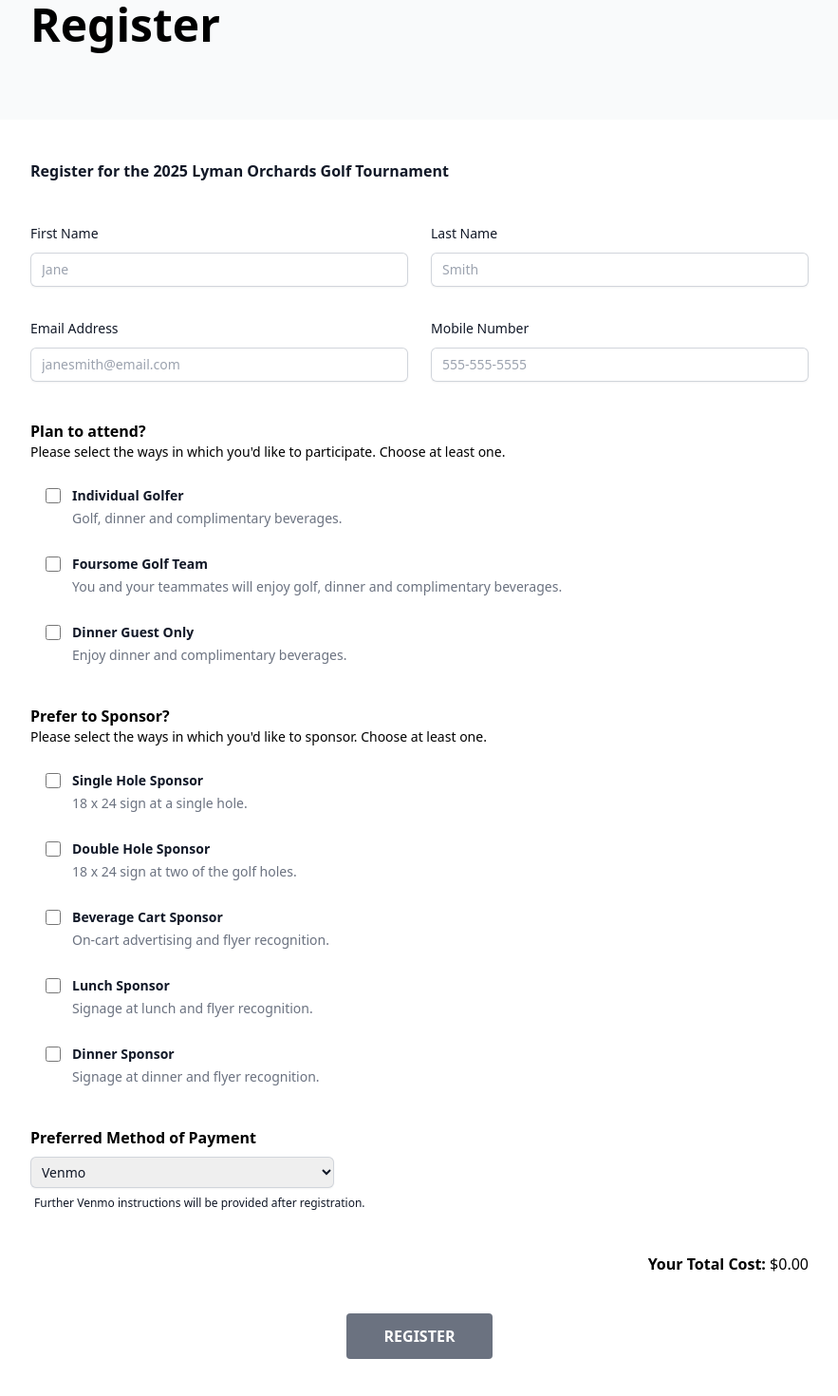
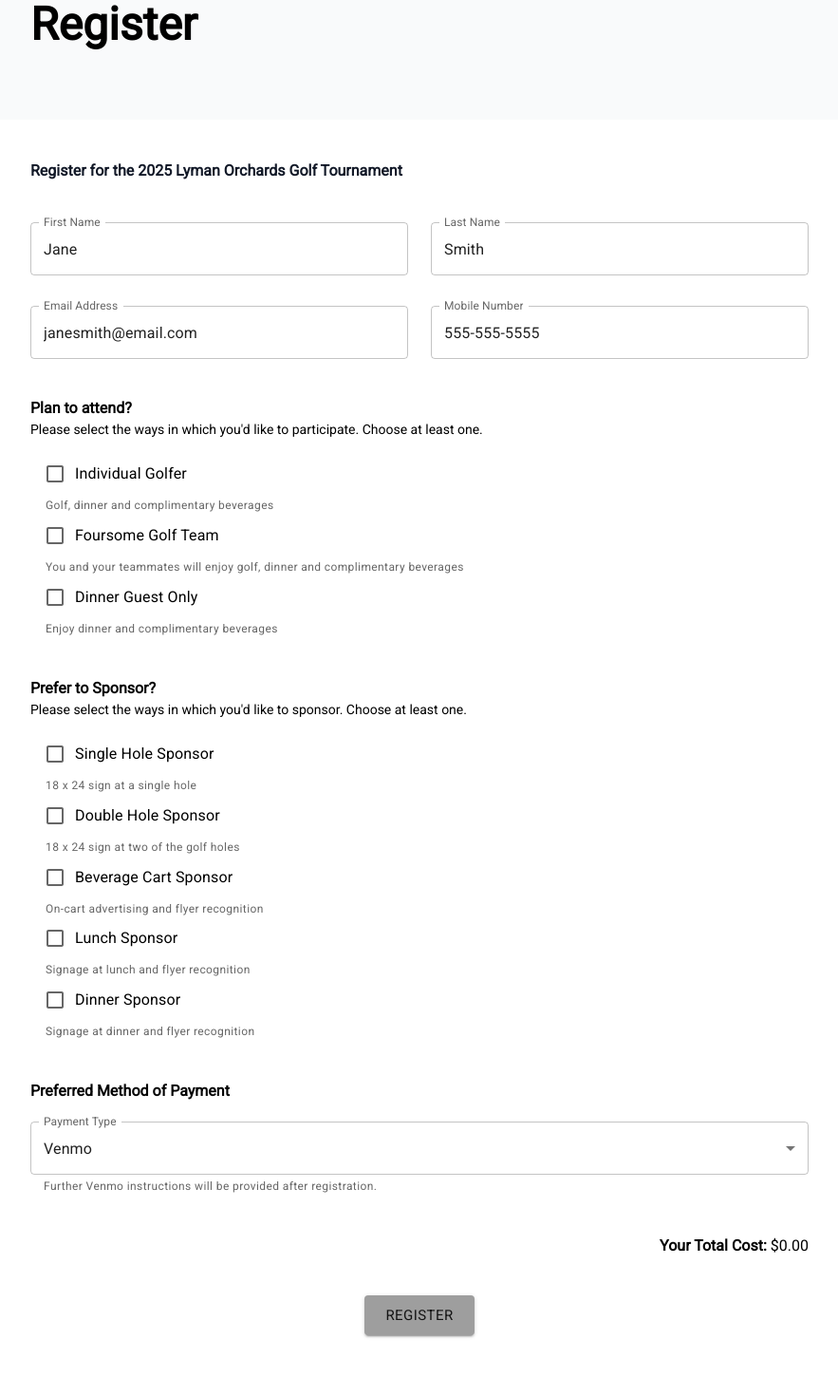
Before and after one commit to RachelNurmi91/Jennifers-Gift, a Next.js app: page /register in a window 1280 px wide. Shown: the part 166-1636 px from the top of the page at 95% size, without its empty margins (198-1081 px from the left). After the commit the page ends 1612 px from the top, so only its background shows below. Built offline with nearby package versions, Linux system fonts and the light colour scheme.

Commit message:
Add and impliment MaterialUI

```diff
--- a/app/layout.js
+++ b/app/layout.js
@@ -1,5 +1,11 @@
 import "@styles/globals.css";
 import Nav from "@components/Nav";
+import { Roboto } from "next/font/google";
+
+const roboto = Roboto({
+  weight: "400",
+  subsets: ["latin"],
+});
 
 export const metadata = {
   title: "Jennifer's Gift",
@@ -10,7 +16,7 @@ export default function RootLayout({ children }) {
   return (
     <html lang="en">
       <body>
-        <main>
+        <main className={roboto.className}>
           <Nav />
           {children}
         </main>
--- a/app/register/RegistrationForm.js
+++ b/app/register/RegistrationForm.js
@@ -1,11 +1,13 @@
 "use client";
 
 import { useState, useEffect } from "react";
-import Checkbox from "@components/Checkbox";
-import Input from "@components/Input";
+import CheckboxStyle from "@components/Checkbox";
+import InputStyle from "@components/Input";
 import { useRouter } from "next/navigation";
 import { createRegistration } from "@data-access";
 import Form from "next/form";
+import ButtonStyle from "@components/Button";
+import SelectStyle from "@components/Select";
 
 const REGISTRATION_FORM = {
   firstName: "",
@@ -167,40 +169,40 @@ export default function RegistrationForm() {
       </h2>
       <div className="mt-10 grid grid-cols-1 gap-x-6 gap-y-8 sm:grid-cols-6">
         <div className="sm:col-span-3">
-          <Input
+          <InputStyle
             label="First Name"
             id="firstName"
             placeholder="Jane"
             type="text"
-            onChange={handleInput}
+            action={handleInput}
           />
         </div>
 
         <div className="sm:col-span-3">
-          <Input
+          <InputStyle
             label="Last Name"
             id="lastName"
             placeholder="Smith"
             type="text"
-            onChange={handleInput}
+            action={handleInput}
           />
         </div>
         <div className="sm:col-span-3">
-          <Input
+          <InputStyle
             label="Email Address"
             id="email"
             placeholder="janesmith@email.com"
             type="text"
-            onChange={handleInput}
+            action={handleInput}
           />
         </div>
         <div className="sm:col-span-3">
-          <Input
+          <InputStyle
             label="Mobile Number"
             id="phone"
             placeholder="555-555-5555"
             type="tel"
-            onChange={handleInput}
+            action={handleInput}
           />
         </div>
       </div>
@@ -213,21 +215,21 @@ export default function RegistrationForm() {
         </p>
       </div>
       <div className="ml-4 mt-4">
-        <Checkbox
+        <CheckboxStyle
           id="attendAsGolfer"
-          label="Individual Golfer"
+          text="Individual Golfer"
           desc="Golf, dinner and complimentary beverages"
           onSelect={(e) => handleSelect(e)}
         />
-        <Checkbox
+        <CheckboxStyle
           id="attendAsTeam"
-          label="Foursome Golf Team"
+          text="Foursome Golf Team"
           desc="You and your teammates will enjoy golf, dinner and complimentary beverages"
           onSelect={(e) => handleSelect(e)}
         />
-        <Checkbox
+        <CheckboxStyle
           id="attendDinner"
-          label="Dinner Guest Only"
+          text="Dinner Guest Only"
           desc="Enjoy dinner and complimentary beverages"
           onSelect={(e) => handleSelect(e)}
         />
@@ -241,33 +243,33 @@ export default function RegistrationForm() {
         </p>
       </div>
       <div className="ml-4 mt-4">
-        <Checkbox
+        <CheckboxStyle
           id="sponsorHole"
-          label="Single Hole Sponsor"
+          text="Single Hole Sponsor"
           desc="18 x 24 sign at a single hole"
           onSelect={(e) => handleSelect(e)}
         />
-        <Checkbox
+        <CheckboxStyle
           id="sponsorDoubleHole"
-          label="Double Hole Sponsor"
+          text="Double Hole Sponsor"
           desc="18 x 24 sign at two of the golf holes"
           onSelect={(e) => handleSelect(e)}
         />
-        <Checkbox
+        <CheckboxStyle
           id="sponsorBeverage"
-          label="Beverage Cart Sponsor"
+          text="Beverage Cart Sponsor"
           desc="On-cart advertising and flyer recognition"
           onSelect={(e) => handleSelect(e)}
         />
-        <Checkbox
+        <CheckboxStyle
           id="sponsorLunch"
-          label="Lunch Sponsor"
+          text="Lunch Sponsor"
           desc="Signage at lunch and flyer recognition"
           onSelect={(e) => handleSelect(e)}
         />
-        <Checkbox
+        <CheckboxStyle
           id="sponsorDinner"
-          label="Dinner Sponsor"
+          text="Dinner Sponsor"
           desc="Signage at dinner and flyer recognition"
           onSelect={(e) => handleSelect(e)}
         />
@@ -275,23 +277,30 @@ export default function RegistrationForm() {
       <div className="mt-10">
         <span className="font-bold">Preferred Method of Payment</span>
         <div className="sm:col-span-3">
-          <div className="mt-2">
-            <select
+          <div className="mt-5">
+            <SelectStyle
               id="paymentType"
-              name="paymentType"
-              onClick={(e) => handlePaymentType(e)}
-              className="block pl-2 w-full rounded-md border-0 py-1.5 text-gray-900 shadow-sm ring-1 ring-inset ring-gray-300 focus:ring-2 focus:ring-inset focus:ring-indigo-600 sm:max-w-xs sm:text-sm sm:leading-6"
-            >
-              <option value="venmo">Venmo</option>
-              <option value="card">Debit/Credit Card</option>
-            </select>
-            <p className="block text-xs ml-1 mt-1 font-medium leading-6 text-gray-900">
-              {regForm.paymentType
-                ? regForm.paymentType === "card"
-                  ? "A 3% processing fee will be added for credit card payments."
-                  : "Further Venmo instructions will be provided after registration."
-                : null}
-            </p>
+              label="Payment Type"
+              action={(e) => handlePaymentType(e)}
+              options={[
+                {
+                  value: "venmo",
+                  label: "Venmo",
+                },
+                {
+                  value: "card",
+                  label: "Debit/Credit Card",
+                },
+              ]}
+              value={regForm.paymentType}
+              desc={
+                regForm.paymentType
+                  ? regForm.paymentType === "card"
+                    ? "A 3% processing fee will be added for credit card payments."
+                    : "Further Venmo instructions will be provided after registration."
+                  : null
+              }
+            />
           </div>
         </div>
       </div>
@@ -299,12 +308,7 @@ export default function RegistrationForm() {
         <span className="font-bold">Your Total Cost:</span> ${total.toFixed(2)}
       </div>
       <div className="text-center">
-        <button
-          className="bg-gray-500 hover:bg-gray-600 text-white font-bold py-3 px-10 rounded uppercase"
-          type="submit"
-        >
-          Register
-        </button>
+        <ButtonStyle text="Register" />
       </div>
     </Form>
   );
--- /dev/null
+++ b/components/Button.jsx
@@ -0,0 +1,23 @@
+import { createTheme, ThemeProvider } from '@mui/material/styles';
+import { grey } from '@mui/material/colors';
+import Button from "@mui/material/Button";
+
+const theme = createTheme({
+  palette: {
+    primary: {
+      main: grey[500],
+    },
+  },
+});
+
+const ButtonStyle = ({ text, action }) => {
+  return (
+    <ThemeProvider theme={theme}>
+      <Button variant="contained" color="primary" size="large" type="submit" onClick={action}>
+        {text}
+      </Button>
+    </ThemeProvider>
+  )
+}
+
+export default ButtonStyle
--- a/components/Checkbox.jsx
+++ b/components/Checkbox.jsx
@@ -1,28 +1,22 @@
 import React from 'react'
+import { Checkbox, FormControlLabel, FormHelperText, FormGroup } from '@mui/material'
 
-const Checkbox = ({ label, id, desc, onSelect }) => {
+const CheckboxStyle = ({ text, id, desc, onSelect }) => {
   return (
-    <div className="relative flex gap-x-3 my-6">
-      <div className="flex h-6 items-center">
-        <input
+    <FormGroup>
+    <FormControlLabel
+      control={
+        <Checkbox
           id={id}
           name={id}
           type="checkbox"
           onClick={onSelect}
-          className="h-4 w-4 rounded border-gray-300 text-indigo-600 focus:ring-indigo-600"
         />
-      </div>
-      <div className="text-sm leading-6">
-        <label
-          htmlFor={id}
-          className="font-bold text-gray-900"
-        >
-          {label}
-        </label>
-        {desc && <p className="text-gray-500">{desc}.</p>}
-      </div>
-    </div>
+      }
+      label={text}
+      />
+    <FormHelperText>{desc}</FormHelperText></FormGroup>
   )
 }
 
-export default Checkbox
+export default CheckboxStyle
--- a/components/Input.jsx
+++ b/components/Input.jsx
@@ -1,26 +1,17 @@
 import React from 'react'
+import { TextField, FormControl } from '@mui/material'
 
-const Input = ({ label, id, placeholder, onChange, type }) => {
+const InputStyle = ({ label, id, placeholder, action }) => {
   return (
-    <div>
-      <label
-        htmlFor={id}
-        className="block text-sm font-medium leading-6 text-gray-900"
-      >
-        {label}
-      </label>
-      <div className="mt-2">
-        <input
-          id={id}
-          name={id}
-          type={type}
-          placeholder={placeholder}
-          onChange={onChange}
-          className="block pl-3 w-full rounded-md border-0 py-1.5 text-gray-900 shadow-sm ring-1 ring-inset ring-gray-300 placeholder:text-gray-400 focus:ring-2 focus:ring-inset focus:ring-indigo-600 sm:text-sm sm:leading-6"
-        />
-      </div>
-    </div>
+    <FormControl fullWidth>
+      <TextField
+        id={id}
+        label={label}
+        defaultValue={placeholder}
+        onChange={action}
+      />
+    </FormControl>
   )
 }
 
-export default Input
+export default InputStyle
--- /dev/null
+++ b/components/Select.jsx
@@ -0,0 +1,34 @@
+import React from 'react'
+import { FormControl, InputLabel, Select, MenuItem, FormHelperText } from '@mui/material'
+
+const SelectStyle = ({ label, id, action, options, value, desc }) => {
+  return (
+    <FormControl fullWidth>
+      <InputLabel
+        id="demo-simple-select-label"
+      >
+        {label}
+      </InputLabel>
+      <Select
+        labelId={id}
+        id={id}
+        value={value}
+        label={label}
+        onChange={action}
+      >
+        {options.map((option, i) => (
+              <MenuItem
+                key={i}
+                value={option.value}
+              >
+                {option.label}
+              </MenuItem>
+          ))
+        }
+      </Select>
+      <FormHelperText>{desc}</FormHelperText>
+    </FormControl>
+  )
+}
+
+export default SelectStyle
--- a/next.config.mjs
+++ b/next.config.mjs
@@ -2,9 +2,9 @@
 
 const nextConfig = {
   devIndicators: {
-    appIsrStatus: true, // Change to false if needed
-    buildActivity: true, // Change to false if needed
-    buildActivityPosition: "bottom-right", // Options: 'bottom-right', 'bottom-left', 'top-right', 'top-left'
+    appIsrStatus: true,
+    buildActivity: true,
+    buildActivityPosition: "bottom-right",
   },
 };
 
--- a/package.json
+++ b/package.json
@@ -9,6 +9,9 @@
     "lint": "next lint"
   },
   "dependencies": {
+    "@emotion/react": "^11.13.3",
+    "@emotion/styled": "^11.13.0",
+    "@mui/material": "^6.1.7",
     "mongoose": "^8.6.3",
     "next": "^15.0.3",
     "react": "^18",
```
Also changed, not shown: app/charity/RegistrationStatus.js (+3 -7 lines), 1 other file (tests, documents, lock files or other folders).
